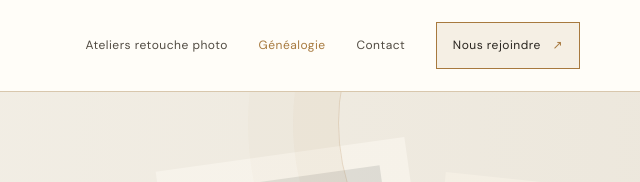
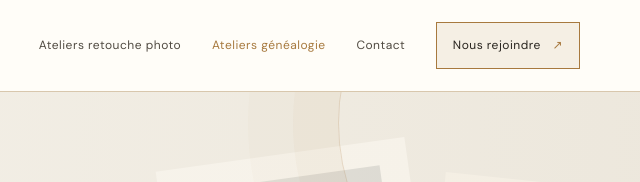
Before and after one commit to matmat-1313/matmat-1313.github.io, a plain HTML site: page genealogie.html in a window 1280 px wide. Shown: the top 182 px of the page, 640-1280 px from the left. Drawn offline with nearby package versions, Linux system fonts and the light colour scheme; files whose address does not match are found by name; a web font is replaced by a local one.

Commit message:
Rename navigation link for genealogy section

```diff
--- a/genealogie.html
+++ b/genealogie.html
@@ -42,7 +42,7 @@
 
       <nav id="navigation" class="nav" aria-label="Navigation principale">
         <a href="photographie.html">Ateliers retouche photo</a>
-        <a aria-current="page" href="genealogie.html">Généalogie</a>
+        <a aria-current="page" href="genealogie.html">Ateliers généalogie</a>
         <a href="contact.html">Contact</a>
         <a class="nav-cta" href="adhesion.html">Nous rejoindre <span>↗</span>
         </a>
```
